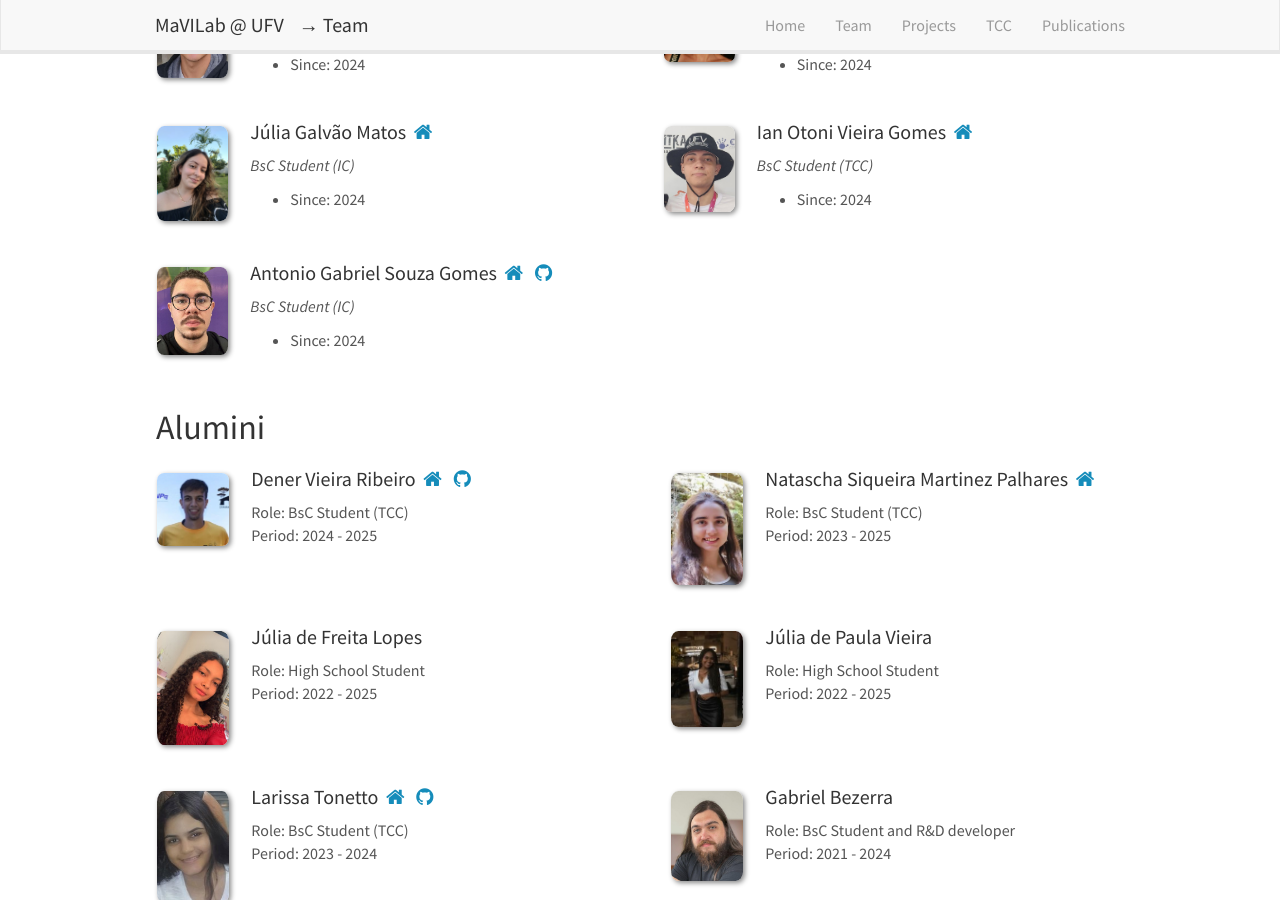
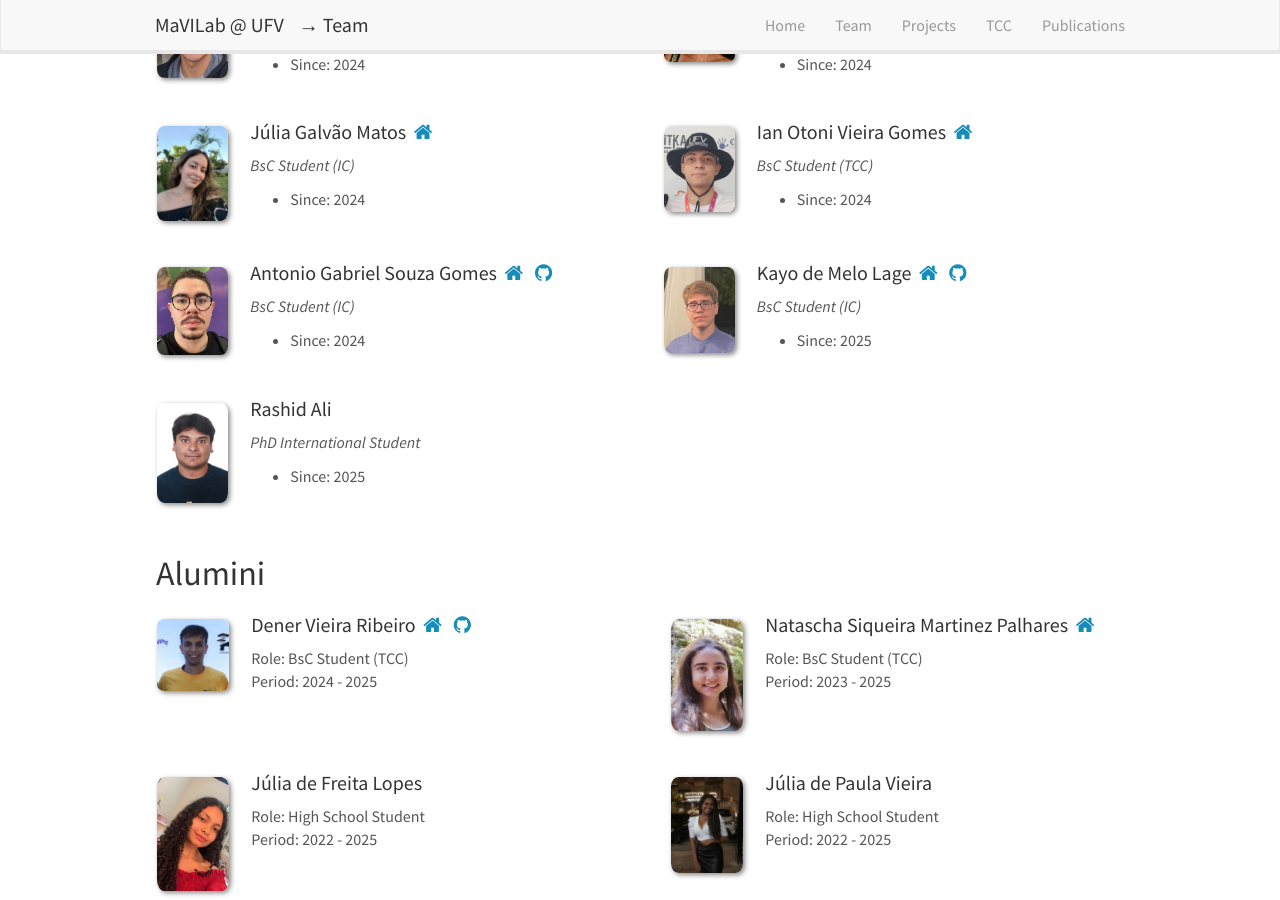
Before and after one commit to MaVILab-UFV/mavilab-ufv.github.io, a Jekyll site: the page built from _pages/team.md, in a window 1280 px wide and 900 px high, scrolled down 1117 px. Built offline with Jekyll 4.4.1, drawn with Linux system fonts in a browser that asks for light colours; nearby versions of some CDN libraries.

Commit message:
Update students_list.yml

```diff
--- a/_data/students_list.yml
+++ b/_data/students_list.yml
@@ -71,6 +71,22 @@
     homepage: https://www.linkedin.com/in/antonio-souza-7a171129b/
     github: https://github.com/Antoniogs1
     level: BsC Student (IC)
+
+  - name: Kayo de Melo Lage
+    photo: kayo-lage.jpeg
+    since: 2025
+    until:
+    homepage: https://www.linkedin.com/in/kayo-lage-00a103237/
+    github: https://github.com/kayolage
+    level: BsC Student (IC)
+
+  - name: Rashid Ali
+    photo: rashid-ali.jpeg
+    since: 2025
+    until:
+    homepage:
+    github:
+    level: PhD International Student
 
 - type: Alumini
   list:
```
